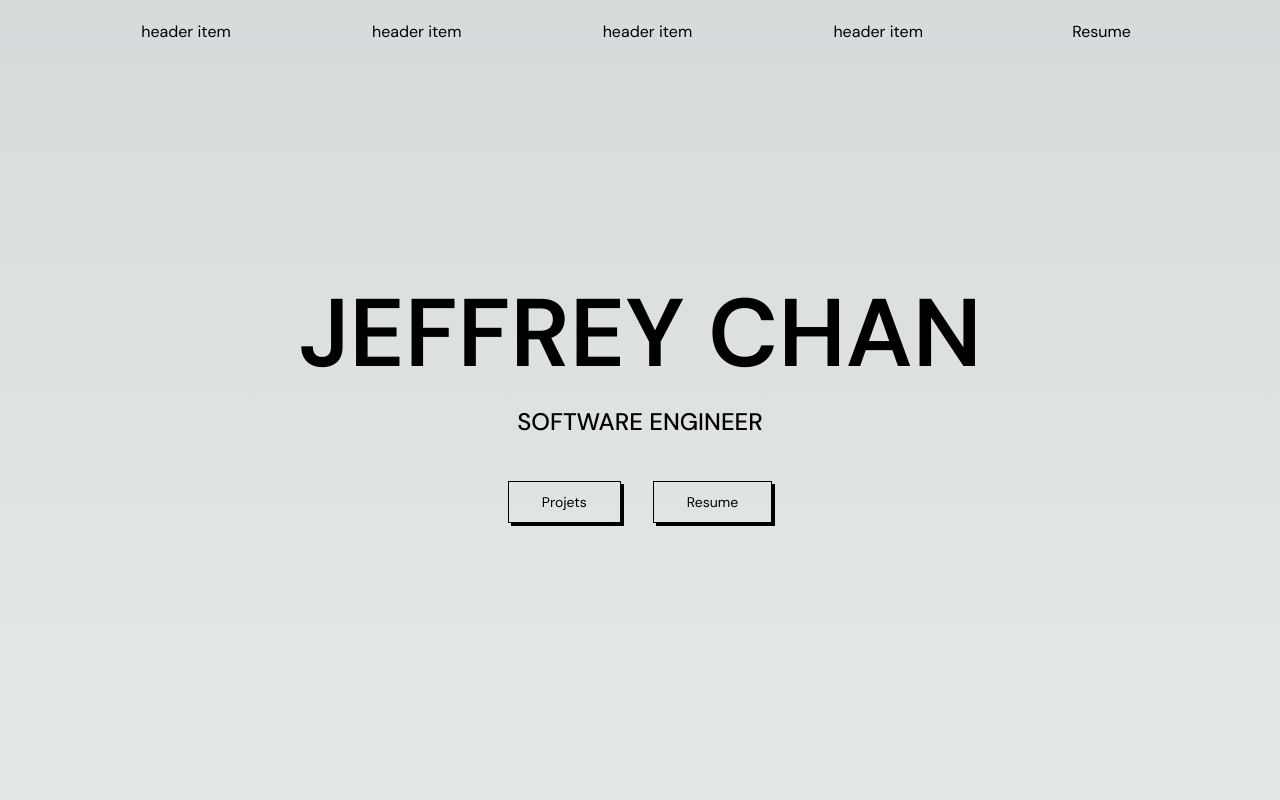
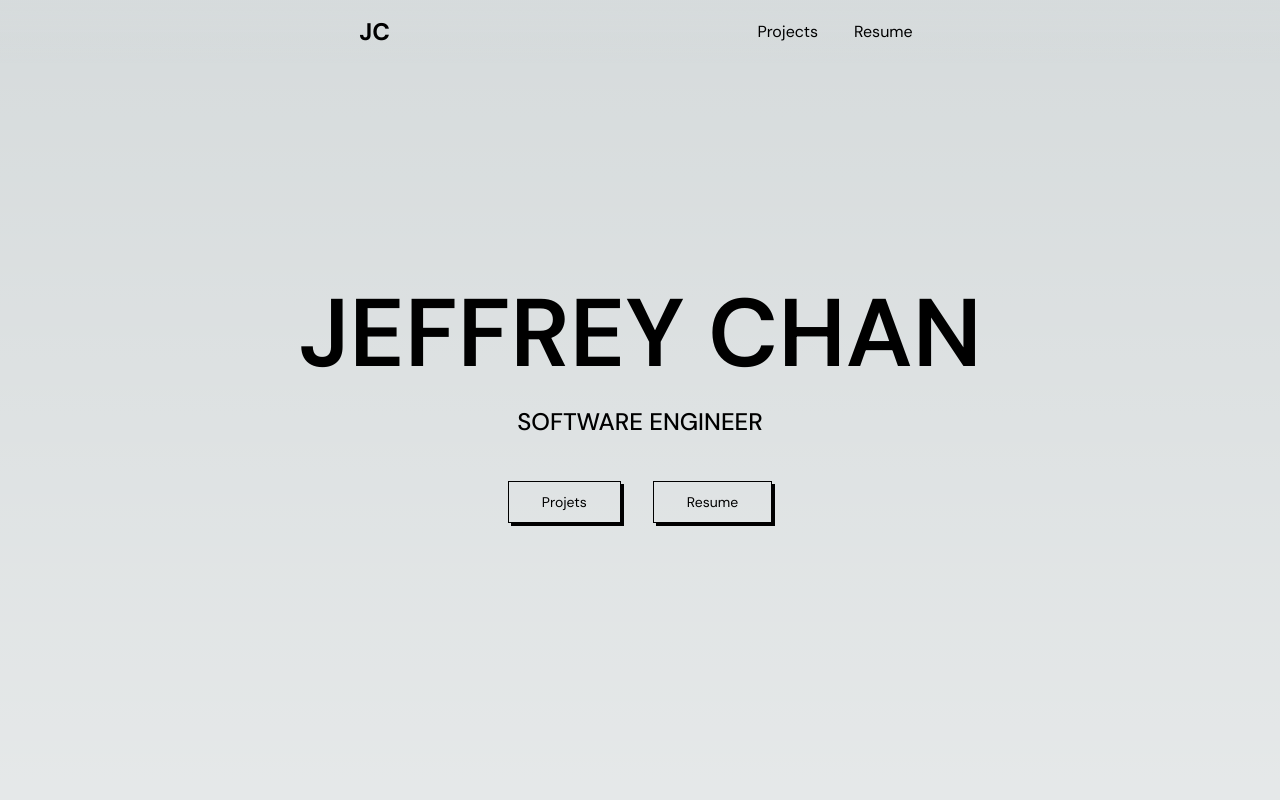
Before and after one commit to JeffreyChan1303/portfolio-website, a Next.js app: page / in a window 1280 px wide. Shown: the top 800 px of the page. Built offline with nearby package versions, Linux system fonts and the light colour scheme.

Commit message:
feat: add trottle util function, add event listener to Header.tsx for show/hide

```diff
--- a/components/Header.tsx
+++ b/components/Header.tsx
@@ -1,21 +1,46 @@
-import React from 'react';
+'use client';
+import { useEffect, useState } from 'react';
 import Link from 'next/link';
+import { throttle } from '@/utils/utilFunctions';
 
 const Header = () => {
+  const [isVisible, setIsVisible] = useState<boolean>();
+  useEffect(() => {
+    window.addEventListener('scroll', throttledListenToScroll);
+
+    return () => {
+      window.removeEventListener('scroll', throttledListenToScroll);
+    };
+  });
+
+  const listenToScroll = () => {
+    console.log(document.documentElement.scrollTop);
+    const scrollX = document.documentElement.scrollTop;
+    if (scrollX <= 500) {
+      setIsVisible(true);
+    } else {
+      setIsVisible(false);
+    }
+  };
+  const throttledListenToScroll = throttle(listenToScroll, 100);
+
   return (
-    <header className="header">
-      <div>header item</div>
-      <div>header item</div>
-      <div>header item</div>
-      <div>header item</div>
+    <header className={`header ${!isVisible && '-translate-y-40 opacity-0'}`}>
+      <h1 className="font-bold text-2xl">JC</h1>
+      <div className="flex gap-5">
+        <Link className="text-link p-2" href="#projects" target="_blank" rel="noopener noreferrer">
+          Projects
+        </Link>
+
         <Link
-        className="p-2"
+          className="text-link p-2"
           href="/assets/7_31_2023 Resume Jeffrey Chan.pdf"
           target="_blank"
           rel="noopener noreferrer"
         >
           Resume
         </Link>
+      </div>
     </header>
   );
 };
--- /dev/null
+++ b/utils/utilFunctions.ts
@@ -0,0 +1,22 @@
+/**
+ * @callback func
+ * @param {number} wait
+ * @return {Function}
+ */
+export function throttle(func: Function, wait: number = 0) {
+  let shouldThrottle = false;
+
+  return function (...args: Array<any>) {
+    if (shouldThrottle) {
+      return;
+    }
+
+    shouldThrottle = true;
+    setTimeout(function () {
+      shouldThrottle = false;
+    }, wait);
+
+    // 'this' variable was replaced for null because of Typescript
+    func.apply(null, args);
+  };
+}
```
Lines whose indentation alone changed are shown as unchanged.
